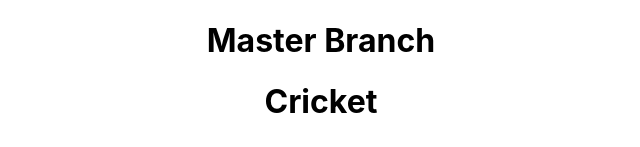
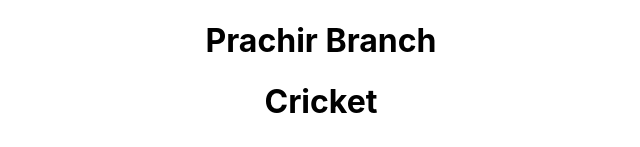
Before and after one commit to prachir1501/bhaukaalapp, a React (Create React App) app: page / in a window 1280 px wide. Shown: the top 147 px of the page, without its empty margins (319-959 px from the left). Built offline with nearby package versions, Linux system fonts and the light colour scheme.

Commit message:
Prachir branch checking changes

```diff
--- a/src/App.js
+++ b/src/App.js
@@ -12,7 +12,7 @@ import Header from './header'
 function App() {
   return (
     <div className="App">
-      <h1>Master Branch</h1>
+      <h1>Prachir Branch</h1>
       <Cricket/>
       <News/>
       <Food/>
```
